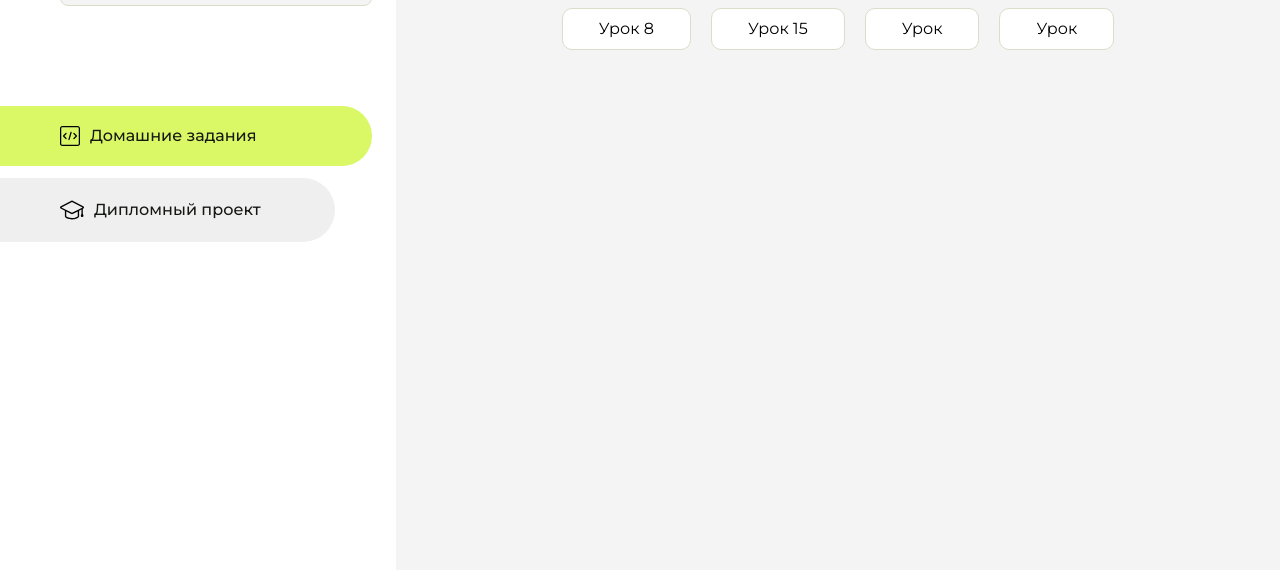
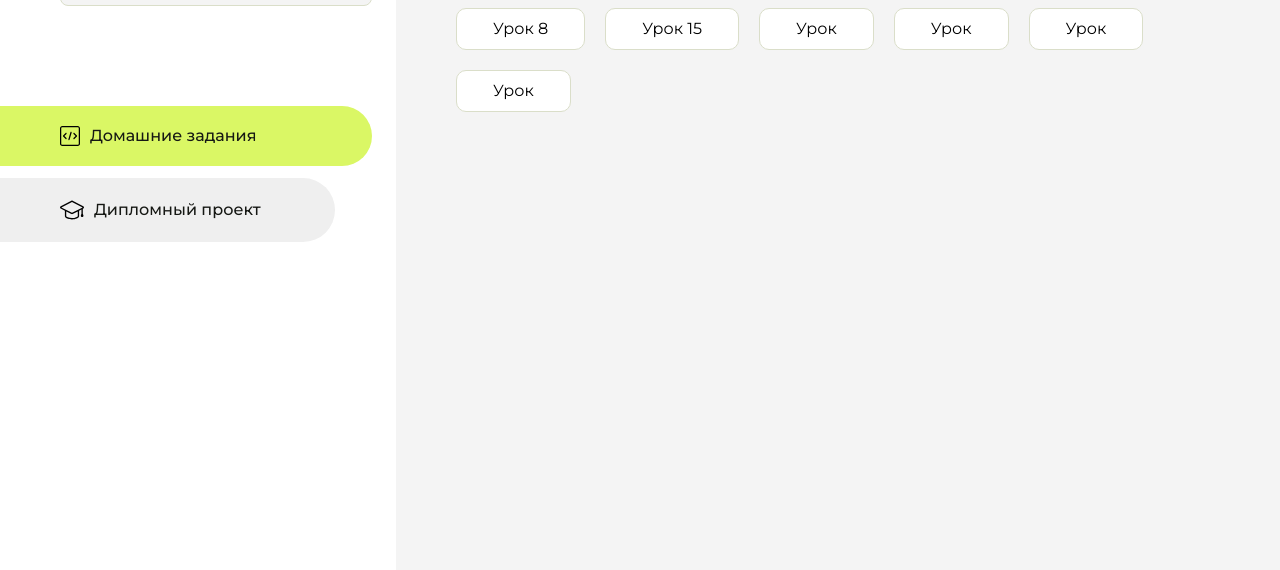
Before and after one commit to PhantomAngel999/Homework, a plain HTML site: page index.html in a window 1280 px wide. Shown: the part 230-800 px from the top of the page. Drawn offline with Linux system fonts and the light colour scheme.

Commit message:
Lesson_34.html

```diff
--- a/index.html
+++ b/index.html
@@ -102,6 +102,12 @@
                         <a href="Lesson_24/index.html">Урок </a>
                     </li>
                     <li class="content__list-item">
+                        <a href="Lesson_34/index.html">Урок </a>
+                    </li>
+                    <li class="content__list-item">
+                        <a href="Lesson_/index.html">Урок </a>
+                    </li>
+                    <li class="content__list-item">
                         <a href="Lesson_/index.html">Урок </a>
                     </li>
                 </ul>
```
